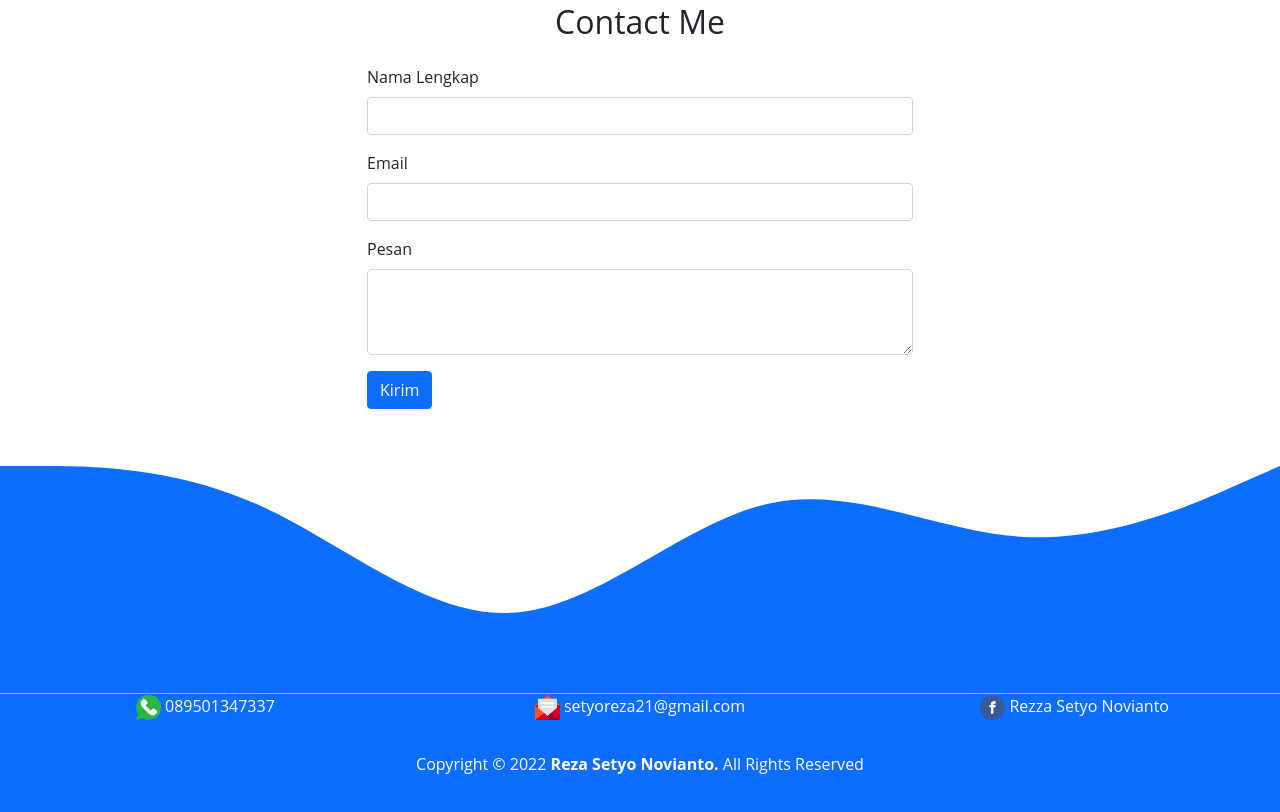
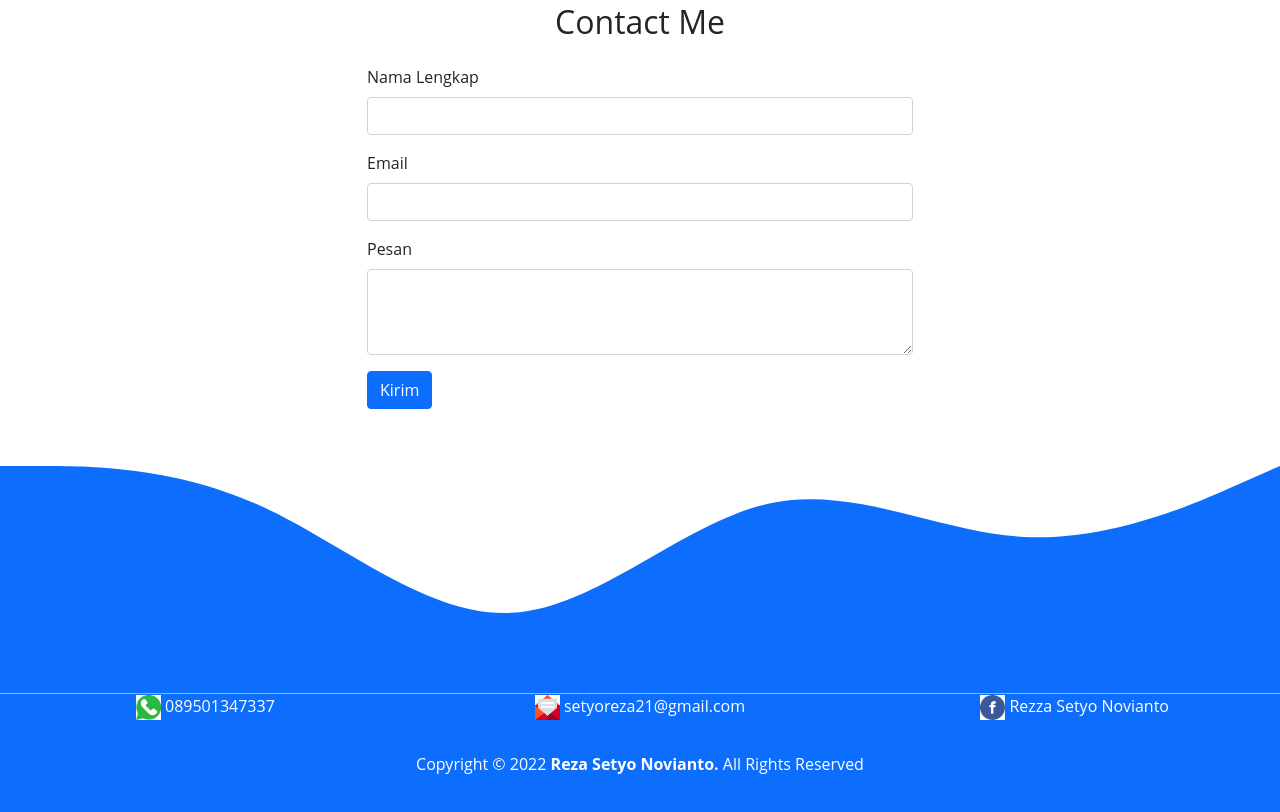
Before and after one commit to RezaSetyo21/RezaSetyo21.github.io, a plain HTML site: page index.html in a window 1280 px wide. Shown: the part 2620-3432 px from the top of the page. Drawn offline with nearby package versions, Linux system fonts and the light colour scheme.

Commit message:
merubah tampilan portfolio

```diff
--- a/index.html
+++ b/index.html
@@ -197,15 +197,15 @@
   <footer class="bg-primary text-center text-white pb-5">
     <div class="row mb-4">
       <div class="col-md-4 mb-2">
-        <img src="img/icon/wa.png" style="width: 25px; height: 25px;">
+        <img src="img/icon/Wa.jpg" style="width: 25px; height: 25px;">
       089501347337
       </div>
       <div class="col-md-4 mb-2">
-        <img src="img/icon/email.png" style="width: 25px; height: 25px;">
+        <img src="img/icon/Email.jpg" style="width: 25px; height: 25px;">
       setyoreza21@gmail.com
       </div>
       <div class="col-md-4 mb-2">
-        <img src="img/icon/fb.png" style="width: 25px; height: 25px;">
+        <img src="img/icon/Fb.jpg" style="width: 25px; height: 25px;">
       Rezza Setyo Novianto
       </div>
     </div>
```
Also changed, not shown: img/icon/Email.jpg (added), img/icon/Email.png (deleted), img/icon/Fb.jpg (added), img/icon/Fb.png (deleted), img/icon/Wa.jpg (added), img/icon/Wa.png (deleted).
